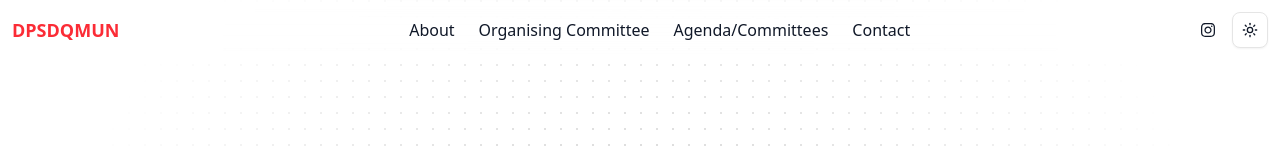
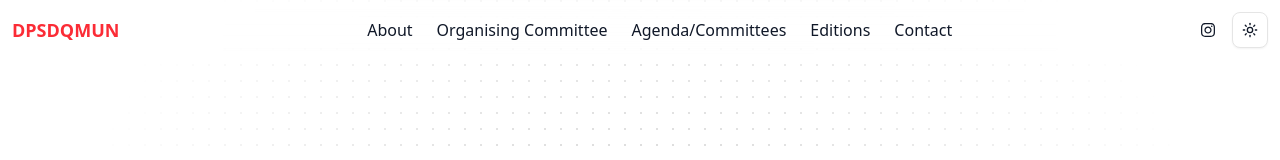
Before and after one commit to Achyut2009/dpsdqmun, a Next.js app: page / in a window 1280 px wide. Shown: the top 160 px of the page. Built offline with nearby package versions, Linux system fonts and the light colour scheme.

Commit message:
16th commit

```diff
--- a/src/components/navbar.tsx
+++ b/src/components/navbar.tsx
@@ -13,6 +13,7 @@ export default function Navbar() {
                     <div className="px-3"><Link href={"/about"}>About</Link></div>
                     <div className="px-3"><Link href={"/org"}>Organising Committee</Link></div>
                     <div className="px-3"><Link href={"/agenda"}>Agenda/Committees</Link></div>
+                    <div className="px-3"><Link href={"/editions"}>Editions</Link></div>
                     <div className="px-3 hover:cursor-pointer"><ContactModal/></div>
                 </div>
                 <div className="flex flex-row items-center gap-4">
```
